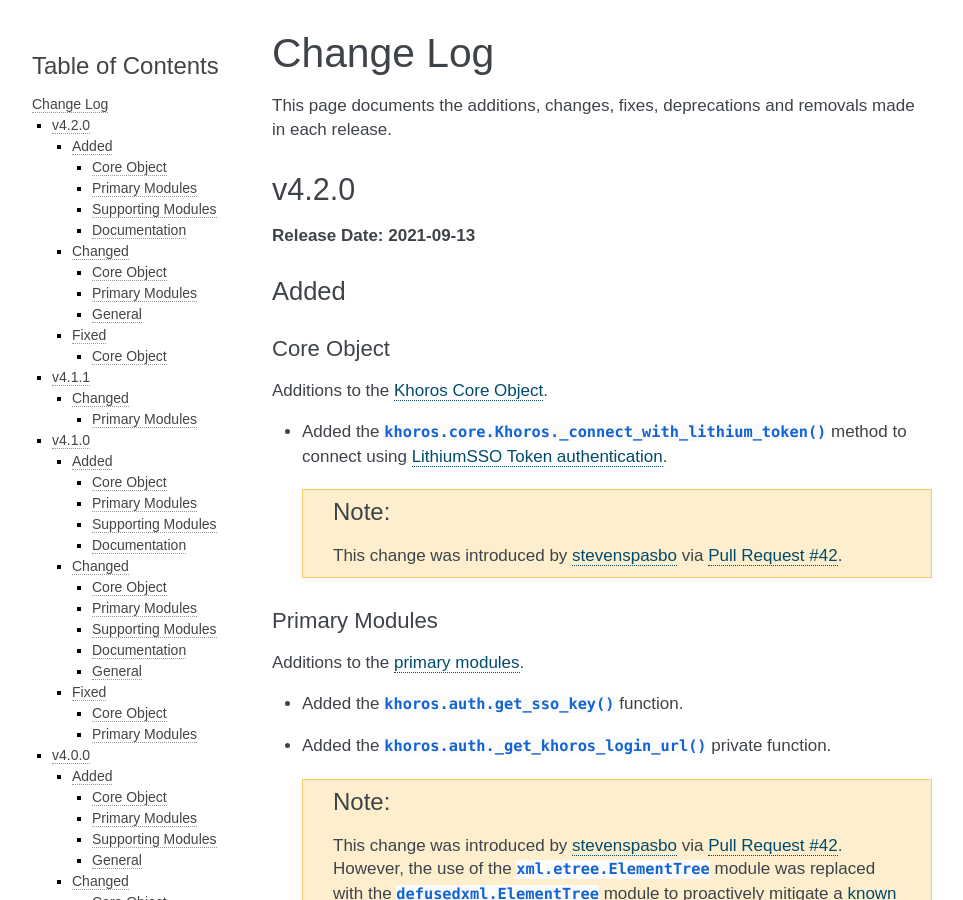
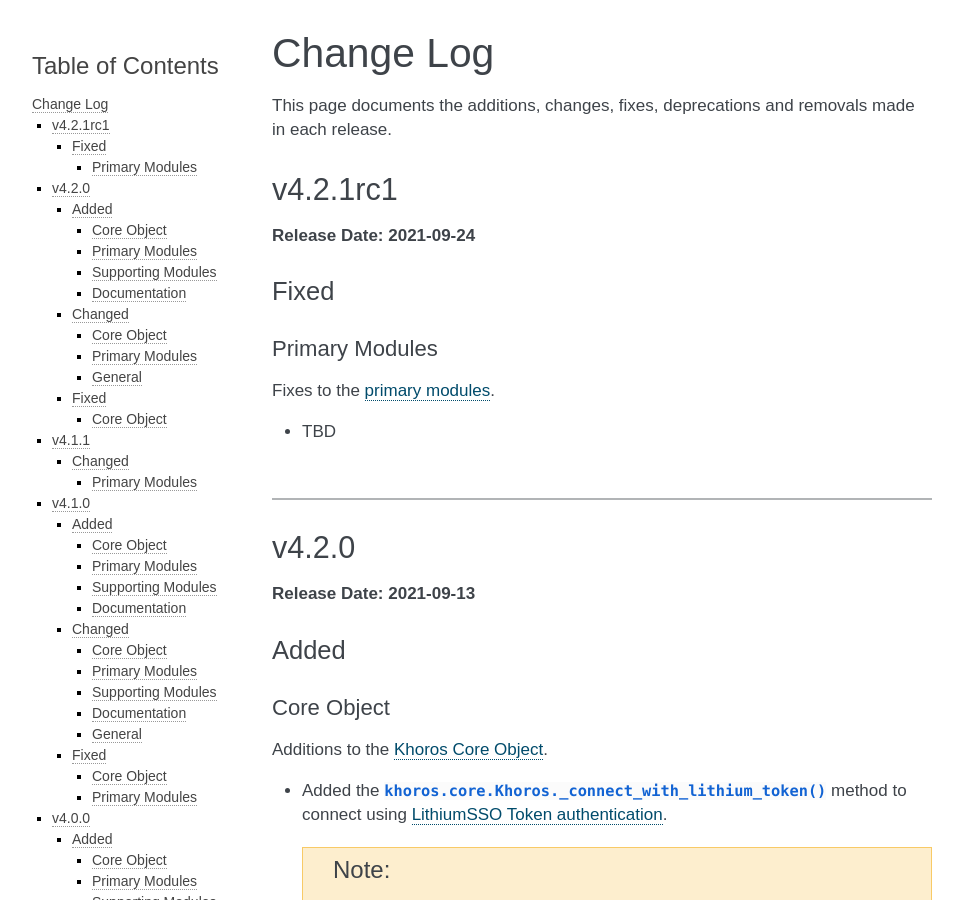
Before and after one commit to jeffshurtliff/khoros, a Sphinx documentation site: the page built from docs/changelog.rst, in a window 1280 px wide and 900 px high. Shown: the whole window, without its empty margins (148-1111 px from the left). Built offline with Sphinx 7.4.7, drawn with Linux system fonts in a browser that asks for light colours.

Commit message:
Changed the version to 4.2.1rc1

```diff
--- a/docs/changelog.rst
+++ b/docs/changelog.rst
@@ -2,6 +2,24 @@
 Change Log
 ##########
 This page documents the additions, changes, fixes, deprecations and removals made in each release.
+
+*********
+v4.2.1rc1
+*********
+**Release Date: 2021-09-24**
+
+Fixed
+=====
+
+Primary Modules
+---------------
+Fixes to the :doc:`primary modules <primary-modules>`.
+
+* TBD
+
+|
+
+-----
 
 ******
 v4.2.0
--- a/khoros/utils/version.py
+++ b/khoros/utils/version.py
@@ -6,7 +6,7 @@
 :Example:           ``__version__ = version.get_full_version()``
 :Created By:        Jeff Shurtliff
 :Last Modified:     Jeff Shurtliff
-:Modified Date:     13 Sep 2021
+:Modified Date:     24 Sep 2021
 """
 
 import json
@@ -15,7 +15,7 @@
 from . import log_utils
 
 # Define special and global variables
-__version__ = "4.2.0"
+__version__ = "4.2.1rc1"
 latest_version_reported = False
 logger = log_utils.initialize_logging(__name__)
 
```
